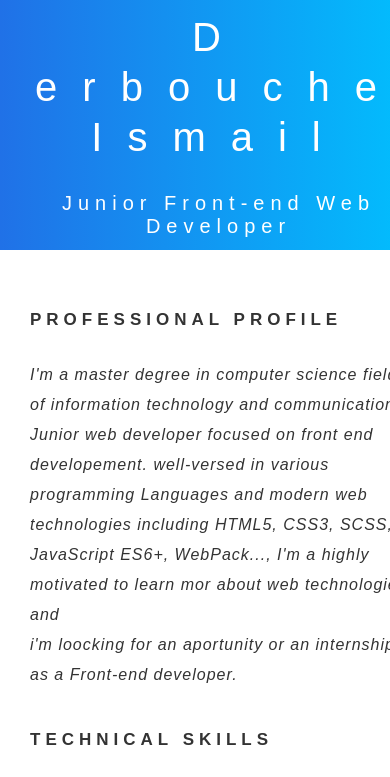
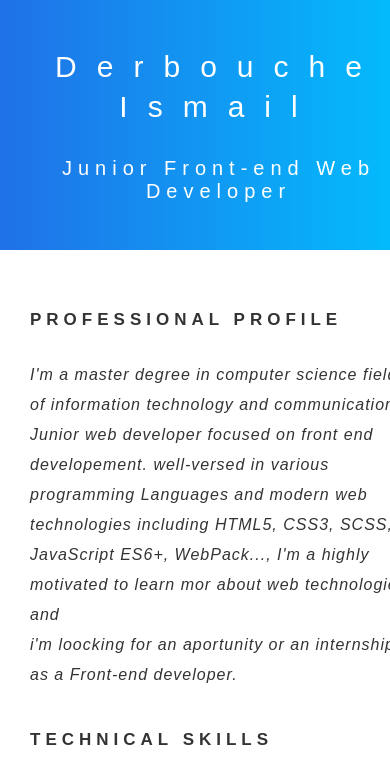
Before and after one commit to ismail-der/cv-ismail, a website: page index.html in a window 390 px wide. Shown: the top 777 px of the page. Drawn offline with Linux system fonts and the light colour scheme.

Commit message:
:bug: [responsive-design](fix) style.css

```diff
--- a/scss/style.scss
+++ b/scss/style.scss
@@ -7,7 +7,7 @@
 
 .container {
   display: grid;
-  min-height: 100vh;
+  // min-height: 100vh;
   grid:
     "pic head" 25rem
     "aside main" 1fr
@@ -25,6 +25,7 @@
 }
 
 header {
+  max-width: 100wh;
   grid-area: head;
   background: linear-gradient(to right, var(--primary), var(--light));
   color: white;
@@ -44,8 +45,9 @@ header {
     letter-spacing: 2.5rem;
     font-weight: 300;
     @include xs {
-      font-size: 4rem;
-      line-height: 5rem;
+      font-size: 2.5rem;
+      line-height: 3.5rem;
+      letter-spacing: 1.8rem;
     }
   }
   p {
@@ -62,6 +64,9 @@ header {
   justify-content: center;
   align-items: center;
   border-right: 1px solid #ddd;
+  @include xs {
+    padding: 3rem;
+  }
   img {
     border-radius: 50%;
     filter: grayscale(100%);
@@ -73,6 +78,9 @@ aside {
   background-color: var(--background);
   border-right: 1px solid #ddd;
   padding: 5rem;
+  @include xs {
+    padding: 3rem 2rem 0rem 2rem;
+  }
   .block {
     margin-bottom: 3rem;
     border-bottom: 1px solid #ddd;
@@ -135,10 +143,10 @@ main {
   grid-area: main;
   padding: 5rem;
   @include xs {
-    padding: 5rem 3rem;
+    padding: 3rem 2rem;
   }
   h2 {
-    margin-bottom: 3rem;
+    margin-bottom: 2rem;
   }
   p {
     letter-spacing: 0.1rem;
@@ -147,7 +155,7 @@ main {
     font-style: italic;
   }
   ul {
-    margin-left: 1.5rem;
+    // margin-left: 1.4rem;
     border-left: 1px solid #ddd;
     li {
       padding: 3rem;
@@ -156,6 +164,9 @@ main {
       position: relative;
       display: flex;
       align-items: center;
+      @include xs {
+        padding: 2rem;
+      }
       .bar-skill {
         position: relative;
         width: 15rem;
@@ -192,6 +203,9 @@ main {
         position: absolute;
         left: -1.3rem;
         top: 2.7rem;
+        @include xs {
+          top: inherit;
+        }
       }
     }
   }
@@ -207,6 +221,9 @@ footer {
   padding: 5rem;
   text-align: center;
   color: white;
+  @include xs {
+    padding: 1rem;
+  }
   h2 {
     margin-bottom: 3rem;
   }
@@ -240,11 +257,11 @@ footer {
     input {
       outline: 0;
       border: 0;
-      min-width: 400px;
+      min-width: 40rem;
       padding: 1rem 2rem;
       line-height: 2rem;
       @include xs {
-        min-width: 20rem;
+        min-width: 18rem;
       }
       &::placeholder {
         color: var(--text);
```
Also changed, not shown: css/style.css, 2 other files.
